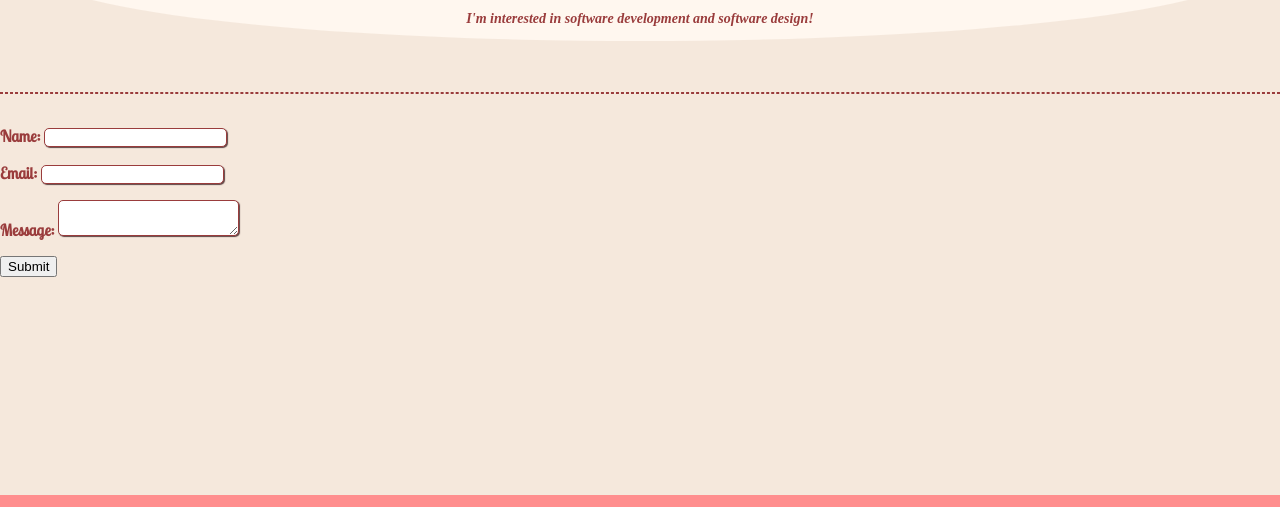
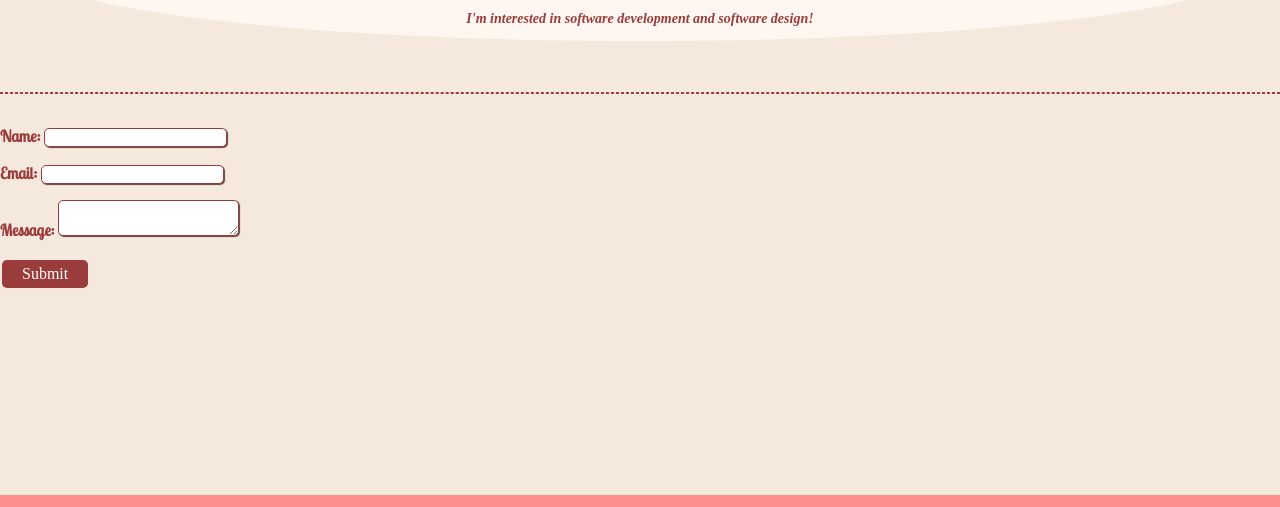
Before and after one commit to myrasmith0114/css-cv, a website: page contact.html in a window 1280 px wide. Shown: the part 221-728 px from the top of the page. Drawn offline with Linux system fonts and the light colour scheme.

Commit message:
added button

```diff
--- a/contact.html
+++ b/contact.html
@@ -34,7 +34,7 @@
     <p>
         <label>Message: <textarea name="message" required></textarea></label>
     </p>
-   <button type="submit"> Submit </button>
+   <button type="submit" class="my-button"> Submit </button>
 </form>
 </section>
 </div>
--- a/css/style.css
+++ b/css/style.css
@@ -262,6 +262,25 @@ text-align: center;
   font-weight: bold;
 }
 
+.my-button {
+  font-family: 'Times New Roman', Times, serif;
+  background-color: #9a3c3c;
+  color: white;
+  border: none;
+  padding: 5px 20px;
+  text-align: center;
+  text-decoration: none;
+  display: inline-block;
+  font-size: 16px;
+  margin: 4px 2px;
+  cursor: pointer;
+  border-radius: 5px;
+}
+
+.my-button:hover {
+  background-color: #692828;
+}
+
 label {
   font-family: "Lobster Two", sans-serif;
   font-weight: 700;
```
